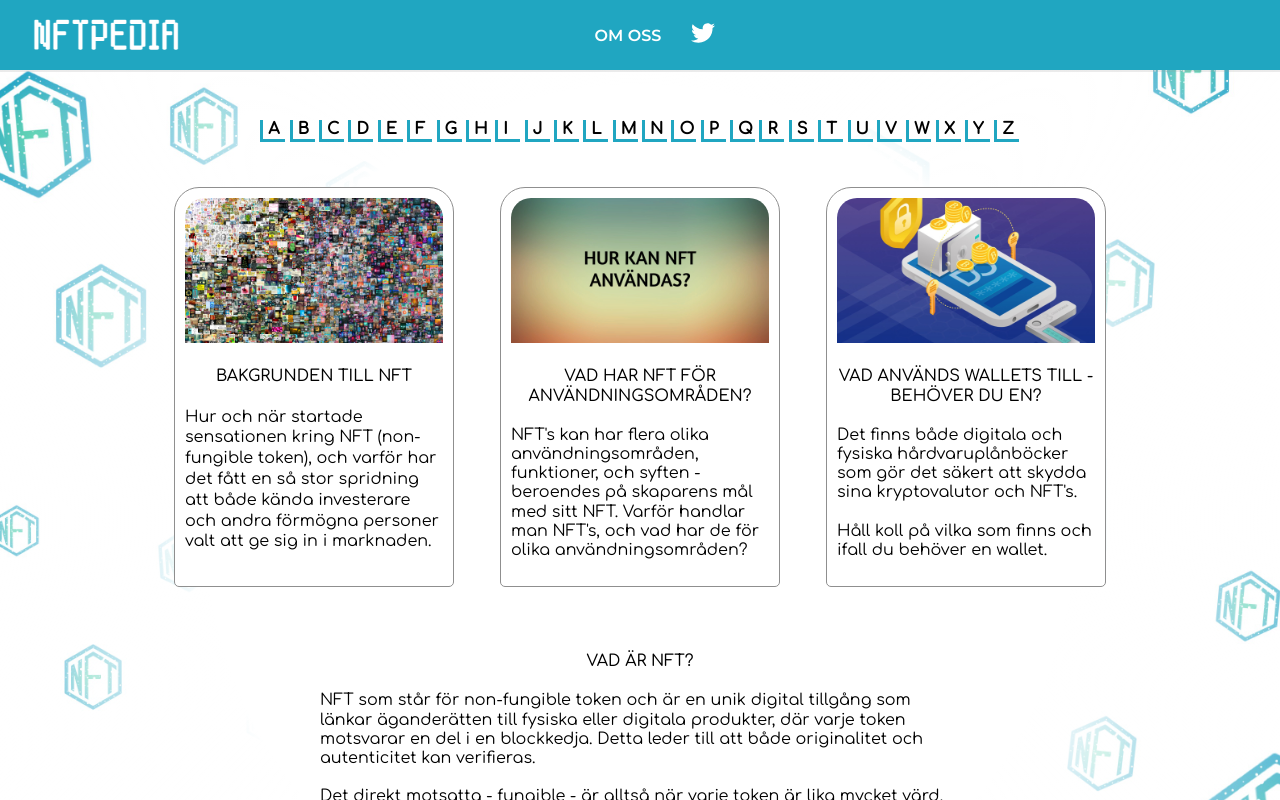
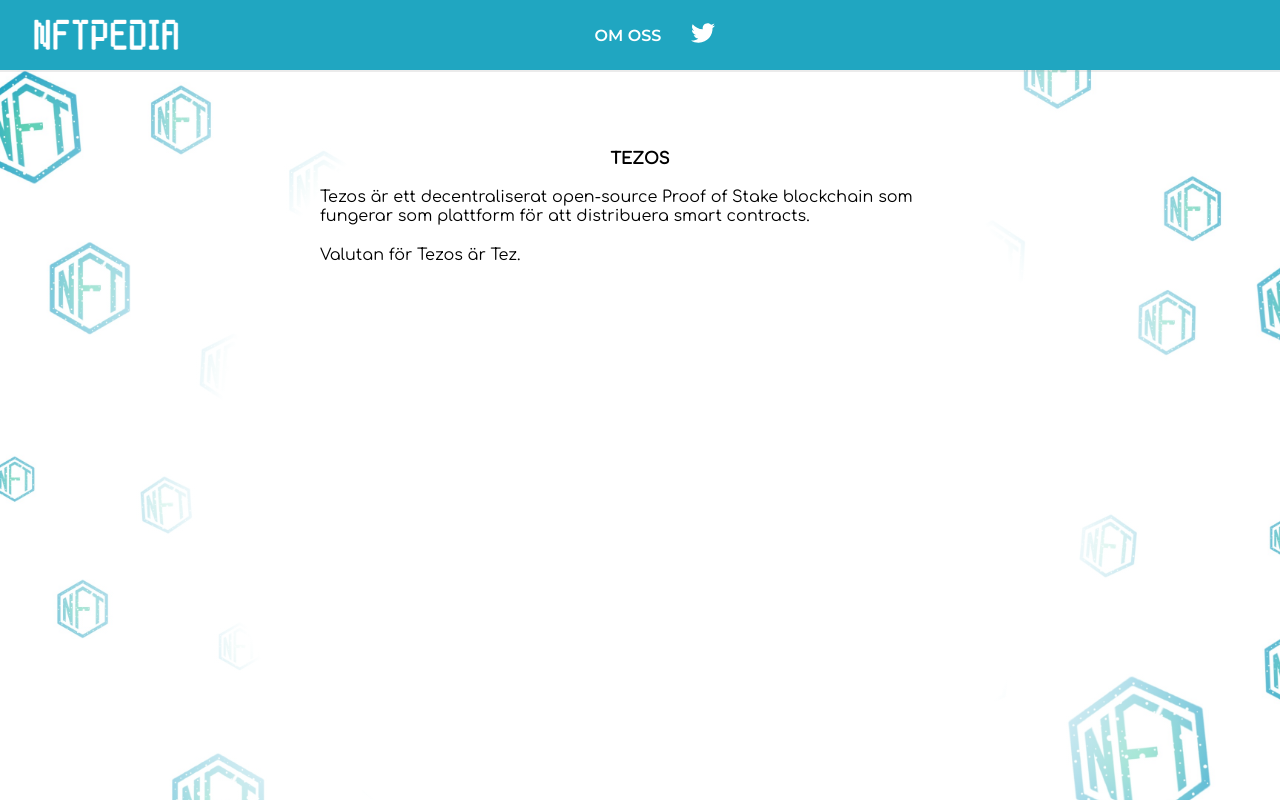
Before and after one commit to jossifelefteriadis/nftpedia, a React (Create React App) app: page /tezos in a window 1280 px wide. Shown: the top 800 px of the page. Built offline with nearby package versions, Linux system fonts and the light colour scheme.

Commit message:
Add description for words starting with T

```diff
--- a/src/components/PageContainer.js
+++ b/src/components/PageContainer.js
@@ -84,6 +84,9 @@ import SHA256 from "./words/SHA256";
 import SmartContract from "./words/SmartContract";
 import Solidity from "./words/Solidity";
 import SweepTheFloor from "./words/SweepTheFloor";
+
+import Testnet from "./words/Testnet";
+import Tezos from "./words/Tezos";
 
 import A from "./letter/A";
 import B from "./letter/B";
@@ -298,6 +301,12 @@ export default class PageContainer extends React.Component {
           <Route path="/sweep-the-floor">
             <SweepTheFloor />
           </Route>
+          <Route path="/testnet">
+            <Testnet />
+          </Route>
+          <Route path="/tezos">
+            <Tezos />
+          </Route>
           <Route path="/A">
             <A />
           </Route>
--- a/src/components/letter/T.js
+++ b/src/components/letter/T.js
@@ -6,10 +6,10 @@ const T = () => (
     <h1>T</h1>
     <br />
     <p className="letter--word">
-      <Link to="/TESTNET">TESTNET</Link>
+      <Link to="/testnet">TESTNET</Link>
     </p>
     <p className="letter--word">
-      <Link to="/TEZOS">TEZOS</Link>
+      <Link to="/tezos">TEZOS</Link>
     </p>
   </section>
 );
--- /dev/null
+++ b/src/components/words/Testnet.js
@@ -0,0 +1,13 @@
+import React from "react";
+
+const Testnet = () => (
+  <section className="word-description-container">
+    <h1>TESTNET</h1>
+    <p>
+      Inom blockchain teknologin så är Testnet en instans av en blockchain och
+      används för att testa och experimentera utan risk.
+    </p>
+  </section>
+);
+
+export default Testnet;
--- /dev/null
+++ b/src/components/words/Tezos.js
@@ -0,0 +1,16 @@
+import React from "react";
+
+const Tezos = () => (
+  <section className="word-description-container">
+    <h1>TEZOS</h1>
+    <p>
+      Tezos är ett decentraliserat open-source Proof of Stake blockchain som
+      fungerar som plattform för att distribuera smart contracts.
+      <br />
+      <br />
+      Valutan för Tezos är Tez.
+    </p>
+  </section>
+);
+
+export default Tezos;
```
